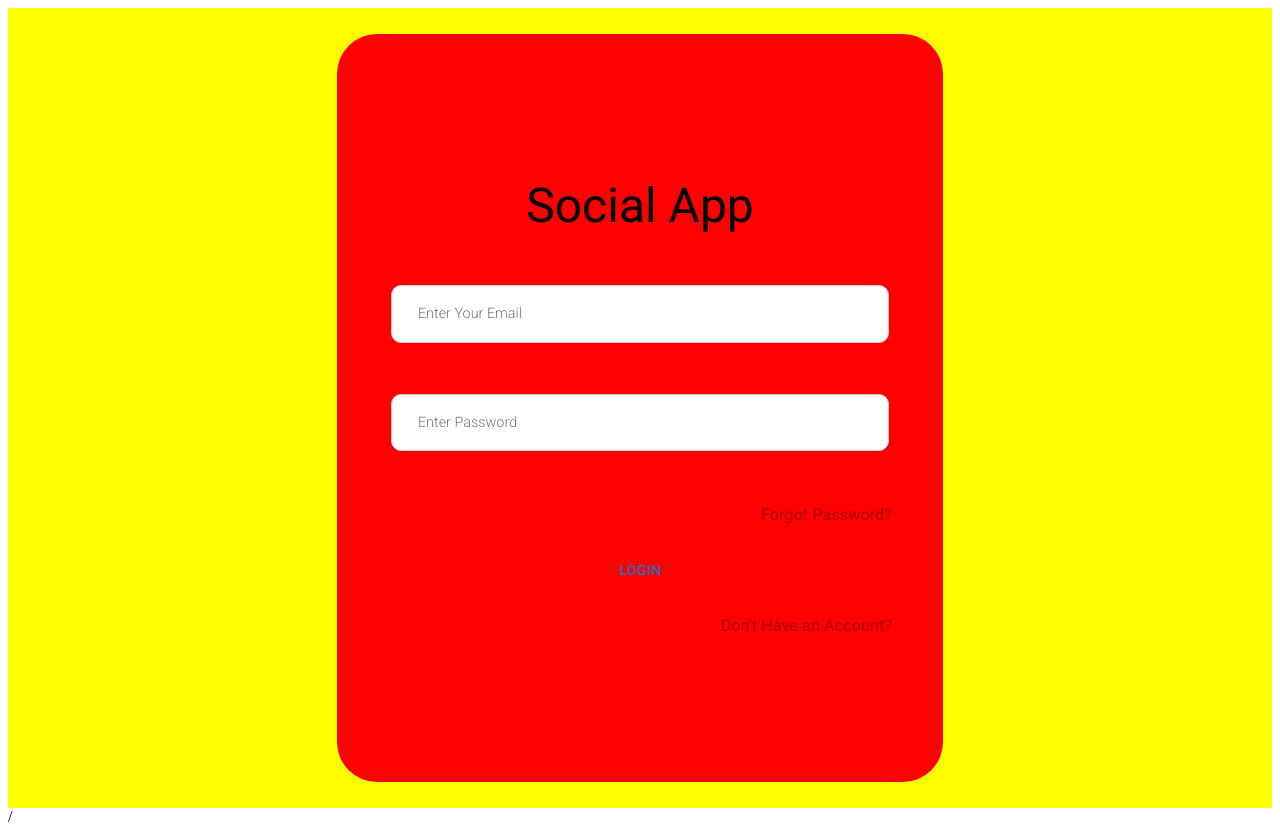
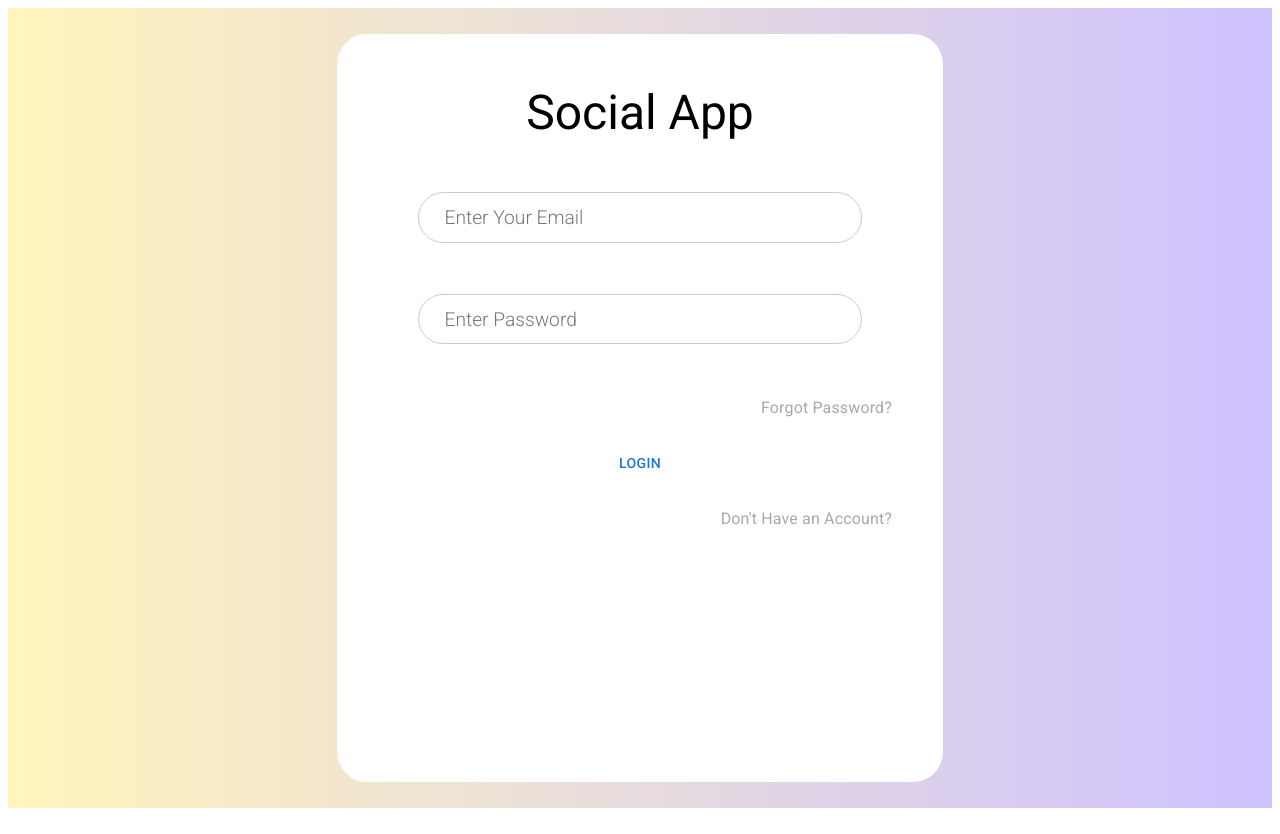
Before and after one commit to Anurag-Innov8s/Social_media, a React (Create React App) app in the folder frontend/: page / in a window 1280 px wide. Built offline with nearby package versions, Linux system fonts and the light colour scheme; no server answers.

Commit message:
State management

```diff
--- a/frontend/package.json
+++ b/frontend/package.json
@@ -43,5 +43,6 @@
       "last 1 firefox version",
       "last 1 safari version"
     ]
-  }
+  },
+  "proxy":"http://localhost:5000"
 }
--- a/frontend/public/index.html
+++ b/frontend/public/index.html
@@ -31,7 +31,7 @@
     -->
     <title>React App</title>
   </head>
-  <body>
+  <body >
     <noscript>You need to enable JavaScript to run this app.</noscript>
     <div id="root"></div>
     <!--
--- a/frontend/src/Actions/User.js
+++ b/frontend/src/Actions/User.js
@@ -1,27 +1,43 @@
 import axios from "axios";
+import { loginSuccess,loginRequest } from "../Reducers/User";
+export const loginUser = (email, password) => async (dispatch) => {
+  try {
+    dispatch(loginRequest());
 
-export const loginUser = (email,password)=>async(dispatch)=>{
-    try {
-        dispatch({
-            type : "LoginRequest",
-        });
-        const {data}=await axios.post(
+    const { data } = await axios.post(
       "/login",
-            {email,password},
+      { email, password },
       {
-                headers:{
+        headers: {
           "Content-Type": "application/json",
         },
       }
     );
+    dispatch(loginSuccess(data.user));
+  } catch (error) {
     dispatch({
-            type: "LoginSuccess",
+      type: "LoginFailure",
+      payload: error.response.data.message,
+    });
+  }
+};
+
+export const loadUser = () => async (dispatch) => {
+  try {
+    dispatch({
+      type: "LoadUserRequest",
+    });
+
+    const { data } = await axios.get("/me");
+
+    dispatch({
+      type: "LoadUserSuccess",
       payload: data.user,
     });
   } catch (error) {
     dispatch({
-            type: "LoginFailure",
-            payload:error,
+      type: "LoadUserFailure",
+      payload: error.response.data.message,
     });
   }
 };
--- a/frontend/src/App.js
+++ b/frontend/src/App.js
@@ -1,13 +1,25 @@
 import './App.css';
 import { BrowserRouter as Router,Routes,Route } from 'react-router-dom';
 import Header from "./Components/Header/Header"
+import Home from './Components/Home/Home';
 import Login from './Components/Login/Login';
+import { useDispatch, useSelector } from 'react-redux';
+import { useEffect } from 'react';
+import { loadUser } from './Actions/User';
 function App() {
+  const dispatch = useDispatch();
+  useEffect(()=>{
+    dispatch(loadUser());
+  },[dispatch]);
+  const { isAuthenticated } = useSelector((state) => state.user);
+
+  console.log(isAuthenticated)
   return (
     <Router>
+    {isAuthenticated && <Header />}
       <Routes>
-        <Route path ="/" element={<Login />} />
-        <Route path = "/home" element={<Header />}></Route>
+        <Route path ="/" element= {isAuthenticated ? <Home/> : <Login />} />
+        {/* <Route path = "/home" element={<Header />}></Route> */}
       </Routes>
     </Router>
   );
--- /dev/null
+++ b/frontend/src/Components/Home/Home.jsx
@@ -0,0 +1,19 @@
+import React from 'react'
+import "./Home.css"
+import User from '../User/User'
+const Home = () => {
+  return (
+    <div className='home'>
+      <div className='homeleft'></div>
+      <div className='homeright'>
+        <User
+            userId={"user._id"}
+              name={"user.name"}
+              avatar={"https://imgs.search.brave.com/6dLSAcjUsZ0PyjR_eSwad5me_5Z5PQTkoDytgeI4AAQ/rs:fit:500:0:0/g:ce/aHR0cHM6Ly9maXh0/aGVwaG90by5jb20v/YmxvZy9Vc2VyRmls/ZXMvcGhvdG8tcHJv/ZmlsZS1wb3Npbmcu/anBn"}
+        />
+      </div>
+    </div>
+  )
+}
+
+export default Home
--- a/frontend/src/Components/Login/Login.css
+++ b/frontend/src/Components/Login/Login.css
@@ -1,4 +1,4 @@
-.login{
+/* .login{
     background-color: yellow;
     display: flex;
     justify-content: center;
@@ -51,4 +51,61 @@
     .loginform > a{
         align-self: center;
     }
-}
+} */
+
+.login {
+    height: 100vh;
+    background-image: linear-gradient(to right, #fff5bc, #cec1ff);
+
+    display: flex;
+    align-items: center;
+    justify-content: center;
+    padding: 2vmax;
+    box-sizing: border-box;
+  }
+
+  .loginForm {
+    background-color: white;
+    height: 100%;
+    width: 50%;
+    border-radius: 30px;
+    box-sizing: border-box;
+    padding: 2vmax;
+    display: flex;
+    flex-direction: column;
+    align-items: center;
+  }
+
+  .loginForm > input {
+    box-sizing: border-box;
+    padding: 1vmax 2vmax;
+    width: 80%;
+    border-radius: 40px;
+    border: 1px solid #ccc;
+    margin: 2vmax;
+    font: 100 1.2rem "Roboto", sans-serif;
+    outline: none;
+  }
+  .loginForm > a {
+    align-self: flex-end;
+    text-decoration: none;
+    color: rgba(0, 0, 0, 0.342);
+    margin: 2vmax;
+  }
+
+  @media screen and (max-width: 600px) {
+    .loginForm {
+      width: 100%;
+    }
+
+    .loginForm > input {
+      padding: 4vw 8vw;
+      margin: 2vmax;
+      font: 100 1.2rem "Roboto", sans-serif;
+      margin: 4vw;
+    }
+
+    .loginForm > a {
+      align-self: center;
+    }
+  }
--- a/frontend/src/Components/Login/Login.jsx
+++ b/frontend/src/Components/Login/Login.jsx
@@ -2,7 +2,7 @@ import React, { useState, useEffect } from 'react'
 import "./Login.css";
 import { Link } from "react-router-dom"
 import { Typography, Button } from '@mui/material';
-import { useDispatch, useSelector } from 'react-redux';
+import { useDispatch } from 'react-redux';
 // import { useAlert } from "react-alert";
 import { loginUser } from "../../Actions/User";
 
@@ -11,28 +11,29 @@ const Login = () => {
   const [password, setPassword] = useState("");
   const dispatch = useDispatch();
   // const alert = useAlert();
-  const { error } = useSelector((state) => state.user);
+  // const { error } = useSelector((state) => state.user);
   // const { message } = useSelector((state) => state.like);
 
   const loginHandler = (e) => {
     e.preventDefault();
     dispatch(loginUser(email, password));
+
   };
 
-  useEffect(() => {
-    if (error) {
-      alert(error);
-      dispatch({ type: "clearErrors" });
-    }
+  // useEffect(() => {
+  //   if (error) {
+  //     alert(error);
+  //     dispatch({ type: "clearErrors" });
+  //   }
     // if (message) {
     //   // alert.success(message);
     //   dispatch({ type: "clearMessage" });
     // }
-  }, [error, dispatch]);
+
 
   return (
     <div className='login'>
-      <form className='loginform' onSubmit={loginHandler}>
+      <form className='loginForm' onSubmit={loginHandler}>
         <Typography variant="h3" style={{ padding: "2vmax" }}>
           Social App
         </Typography>
@@ -40,17 +41,17 @@ const Login = () => {
           name='email'
           type='email'
           placeholder='Enter Your Email'
+          required
           value={email}
-          required
-          onChange={(event) => setEmail(event.target.value)}
+          onChange={(e) => setEmail(e.target.value)}
         />
 
         <input
           name='password'
           type='password'
           placeholder='Enter Password'
+          required
           value={password}
-          required
           onChange={(e) => setPassword(e.target.value)}
         />
         <Link to="/forgot/password">
--- /dev/null
+++ b/frontend/src/Components/User/User.jsx
@@ -0,0 +1,13 @@
+import { Typography } from "@mui/material";
+import React from "react";
+import { Link } from "react-router-dom";
+const User = ({ userId, name, avatar }) => {
+  return (
+    <Link to={`/user/${userId}`} className="homeUser">
+      <img src={avatar} alt={name} />
+      <Typography>{name}</Typography>
+    </Link>
+  );
+};
+
+export default User;
--- a/frontend/src/Reducers/User.js
+++ b/frontend/src/Reducers/User.js
@@ -1,6 +1,7 @@
 import { createSlice } from "@reduxjs/toolkit";
 
 const initialState = {
+  isAuthenticated:false,
   loading: false,
   user: null,
   error: null,
@@ -14,12 +15,16 @@ const userSlice = createSlice({
       state.loading = true;
     },
     loginSuccess: (state, action) => {
+      console.log(action);
+      console.log(state)
       state.loading = false;
       state.user = action.payload;
+      state.isAuthenticated=true;
     },
     loginFailure: (state, action) => {
       state.loading = false;
       state.error = action.payload;
+      state.isAuthenticated=false;
     },
     RegisterRequest: (state) => {
       state.loading = true;
@@ -27,10 +32,12 @@ const userSlice = createSlice({
     RegisterSuccess: (state, action) => {
       state.loading = false;
       state.user = action.payload;
+      state.isAuthenticated=true;
     },
     RegisterFailure: (state, action) => {
       state.loading = false;
       state.error = action.payload;
+      state.isAuthenticated=false;
     },
     LoadUserRequest: (state) => {
       state.loading = true;
@@ -38,10 +45,12 @@ const userSlice = createSlice({
     LoadUserSuccess: (state, action) => {
       state.loading = false;
       state.user = action.payload;
+      state.isAuthenticated=true;
     },
     LoadUserFailure: (state, action) => {
       state.loading = false;
       state.error = action.payload;
+      state.isAuthenticated=false;
     },
   },
 });
--- a/frontend/src/index.js
+++ b/frontend/src/index.js
@@ -10,7 +10,7 @@ root.render(
   <React.StrictMode>
   <Provider store={store}>
     <App />
-  </Provider>/
+  </Provider>
 
   </React.StrictMode>
 );
```
Also changed, not shown: frontend/src/Components/Home/Home.css (added), 1 other file (tests, documents, lock files or other folders). Lines whose indentation alone changed are shown as unchanged.
